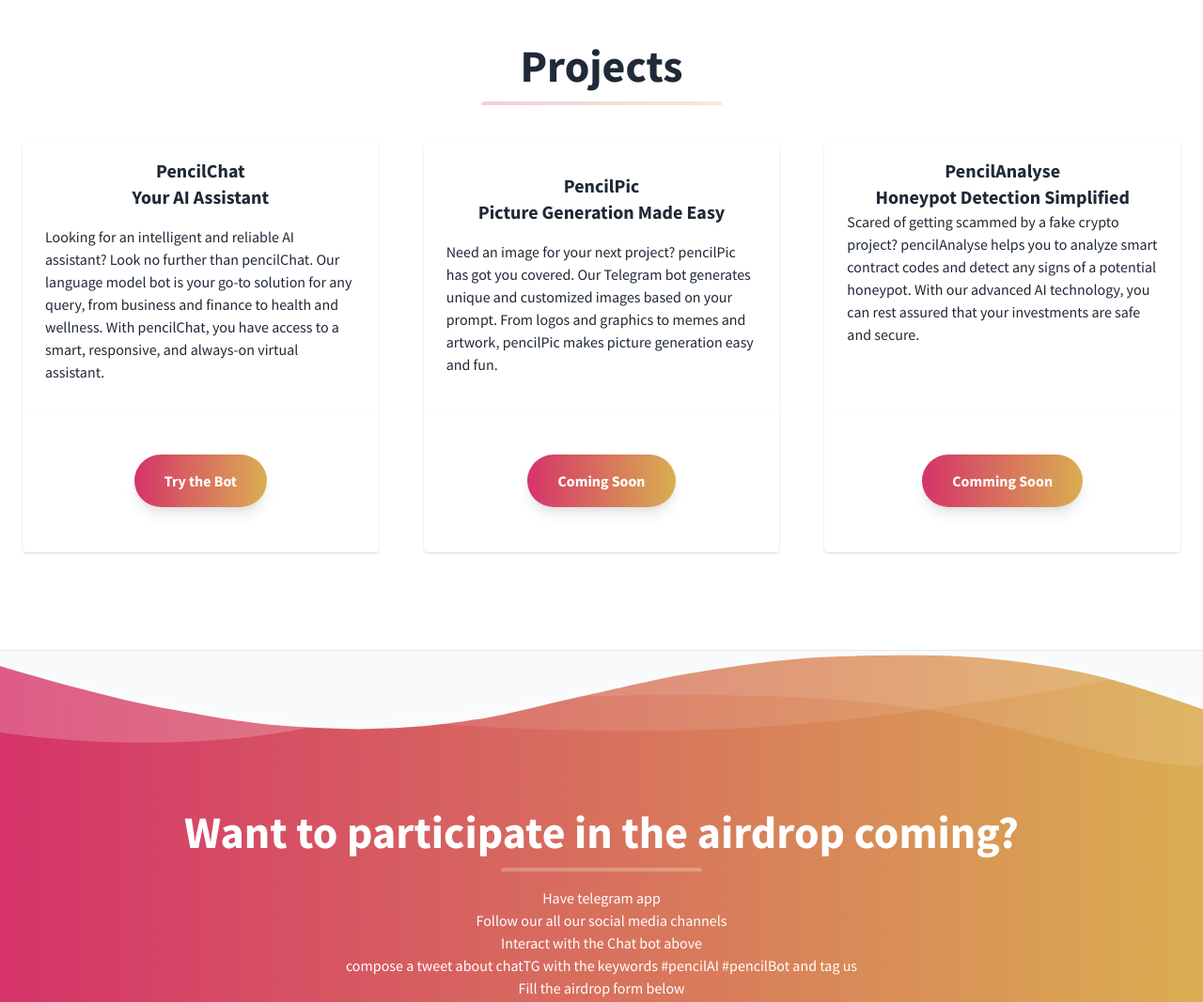
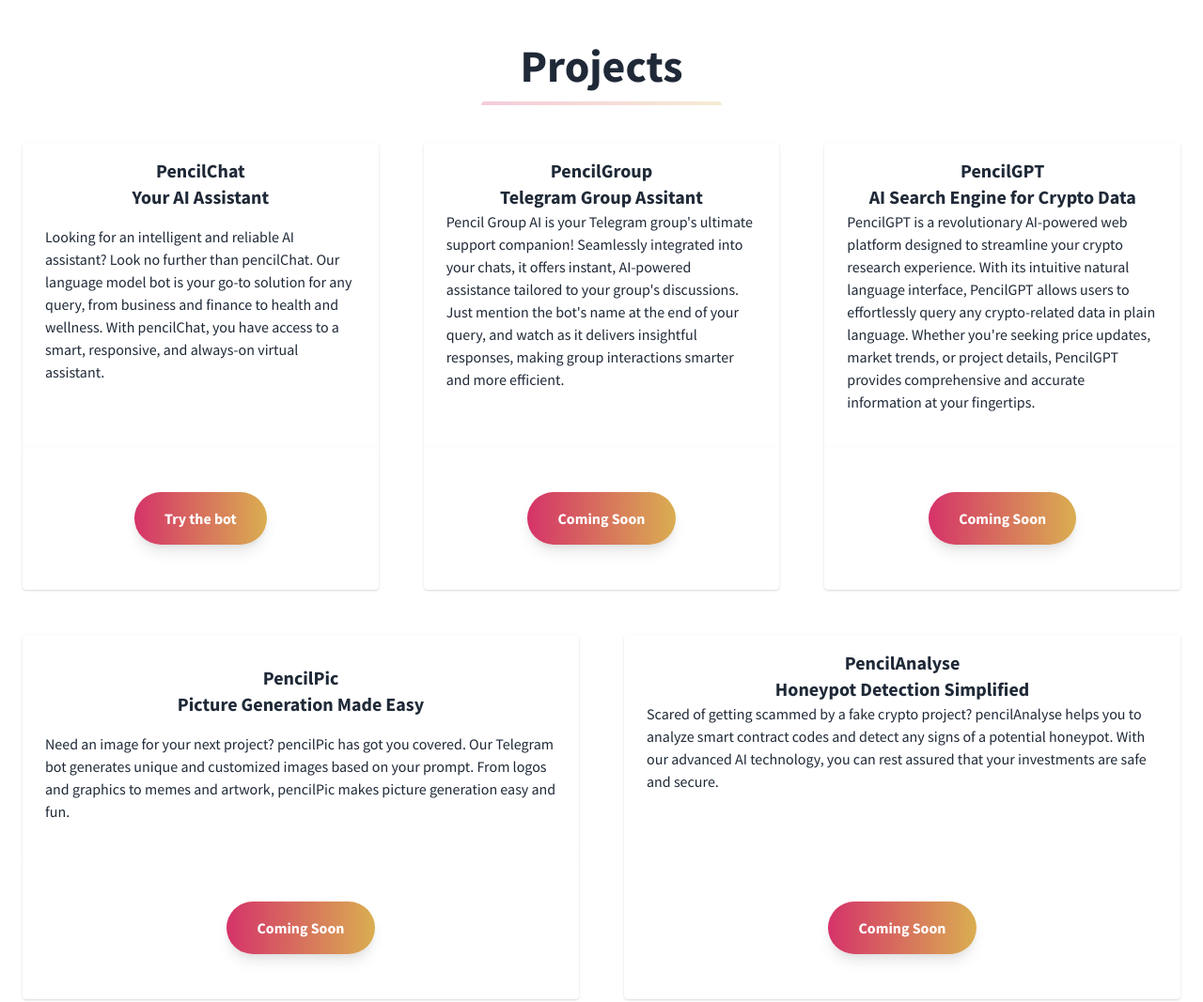
Before and after one commit to haraphat01/chatTG, a plain HTML site: page index.html in a window 1280 px wide. Shown: the part 740-1807 px from the top of the page at 94% size. Drawn offline with nearby package versions, Linux system fonts and the light colour scheme.

Commit message:
updated the homepage

```diff
--- a/index.html
+++ b/index.html
@@ -31,7 +31,7 @@
           <!--Icon from: http://www.potlabicons.com/ -->
           <img src="../pencil.jpg" class="h-8 fill-current inline" style="height: 50px; width: 50px;" />
 
-           Pencil AI
+          Pencil AI
         </a>
       </div>
       <div class="block lg:hidden pr-4">
@@ -57,7 +57,7 @@
         </ul>
         <button id="navAction"
           class="mx-auto lg:mx-0 hover:underline bg-white text-gray-800 font-bold rounded-full mt-4 lg:mt-0 py-4 px-8 shadow opacity-75 focus:outline-none focus:shadow-outline transform transition hover:scale-105 duration-300 ease-in-out">
-          Join Airdrop
+          Join Telegram Group
         </button>
       </div>
     </div>
@@ -69,12 +69,13 @@
       <!--Left Col-->
       <div class="flex flex-col w-full md:w-2/5 justify-center items-start text-center md:text-left">
         <p class="leading-normal text-2xl mb-8">
-          Welcome to the world of  Pencil AI, where Artificial Intelligence meets blockchain technology. Our platform is
-          powered by the Pencil AI token, providing seamless integration between our three products: pencilChat, pencilPic, and
+          Welcome to the world of Pencil AI, where Artificial Intelligence meets blockchain technology. Our platform is
+          powered by the Pencil AI token, providing seamless integration our products: pencilChat, pencilPic, and
           pencilAnalyse.
         </p>
 
-        <p class="leading-normal text-2xl mb-8">All three products are powered by the PencilAI token, a utility token that
+        <p class="leading-normal text-2xl mb-8">All products are powered by the PencilAI token, a utility token
+          that
           facilitates transactions on our platform. Join our community and experience the power of AI and
           blockchain technology with pencilAI.</p>
         <button
@@ -131,8 +132,10 @@
             </div>
 
             <p class="text-gray-800 text-base px-6 mb-5">
-              Looking for an intelligent and reliable AI assistant? Look no further than pencilChat. Our language model bot
-              is your go-to solution for any query, from business and finance to health and wellness. With pencilChat, you
+              Looking for an intelligent and reliable AI assistant? Look no further than pencilChat. Our language model
+              bot
+              is your go-to solution for any query, from business and finance to health and wellness. With pencilChat,
+              you
               have access to a smart, responsive, and always-on virtual assistant.
             </p>
           </a>
@@ -141,7 +144,61 @@
           <div class="flex items-center justify-center">
             <button
               class="mx-auto lg:mx-0 hover:underline gradient text-white font-bold rounded-full my-6 py-4 px-8 shadow-lg focus:outline-none focus:shadow-outline transform transition hover:scale-105 duration-300 ease-in-out">
-              Try the Bot
+              <a href="https://t.me/TajiriBot" target="_blank">Try the bot</a>
+
+            </button>
+          </div>
+        </div>
+      </div>
+      <div class="w-full md:w-1/3 p-6 flex flex-col flex-grow flex-shrink">
+        <div class="flex-1 bg-white rounded-t rounded-b-none overflow-hidden shadow pt-4 pb-4">
+          <a href="#" class="flex flex-wrap no-underline hover:no-underline">
+            <div class="w-full font-bold text-xl text-gray-800 px-6 text-center">
+
+              <p>PencilGroup</p>
+              <p> Telegram Group Assitant</p>
+            </div>
+
+            <p class="text-gray-800 text-base px-6 mb-5">
+              Pencil Group AI is your Telegram group's ultimate support companion! Seamlessly integrated into your
+              chats, it offers instant, AI-powered assistance tailored to your group's discussions. Just mention the
+              bot's name at the end of your query, and watch as it delivers insightful responses, making group
+              interactions smarter
+              and more efficient.
+            </p>
+          </a>
+        </div>
+        <div class="flex-none mt-auto bg-white rounded-b rounded-t-none overflow-hidden shadow p-6">
+          <div class="flex items-center justify-center">
+            <button
+              class="mx-auto lg:mx-0 hover:underline gradient text-white font-bold rounded-full my-6 py-4 px-8 shadow-lg focus:outline-none focus:shadow-outline transform transition hover:scale-105 duration-300 ease-in-out">
+              Coming Soon
+            </button>
+          </div>
+        </div>
+      </div>
+      <div class="w-full md:w-1/3 p-6 flex flex-col flex-grow flex-shrink">
+        <div class="flex-1 bg-white rounded-t rounded-b-none overflow-hidden shadow pt-4 pb-4">
+          <a href="#" class="flex flex-wrap no-underline hover:no-underline">
+            <div class="w-full font-bold text-xl text-gray-800 px-6 text-center">
+
+              <p>PencilGPT</p>
+              <p> AI Search Engine for Crypto Data</p>
+            </div>
+
+            <p class="text-gray-800 text-base px-6 mb-5">
+              PencilGPT is a revolutionary AI-powered web platform designed to streamline your crypto research
+              experience. With its intuitive natural language interface, PencilGPT allows users to effortlessly query
+              any crypto-related data in plain language. Whether you're seeking price updates, market trends, or project
+              details, PencilGPT provides comprehensive and accurate information at your fingertips.
+            </p>
+          </a>
+        </div>
+        <div class="flex-none mt-auto bg-white rounded-b rounded-t-none overflow-hidden shadow p-6">
+          <div class="flex items-center justify-center">
+            <button
+              class="mx-auto lg:mx-0 hover:underline gradient text-white font-bold rounded-full my-6 py-4 px-8 shadow-lg focus:outline-none focus:shadow-outline transform transition hover:scale-105 duration-300 ease-in-out">
+              Coming Soon
             </button>
           </div>
         </div>
@@ -181,7 +238,8 @@
             </div>
 
             <p class="text-gray-800 text-base px-6 mb-5">
-              Scared of getting scammed by a fake crypto project? pencilAnalyse helps you to analyze smart contract codes
+              Scared of getting scammed by a fake crypto project? pencilAnalyse helps you to analyze smart contract
+              codes
               and detect any signs of a potential honeypot. With our advanced AI technology, you can rest assured that
               your investments are safe and secure.
             </p>
@@ -191,7 +249,7 @@
           <div class="flex items-center justify-center">
             <button
               class="mx-auto lg:mx-0 hover:underline gradient text-white font-bold rounded-full my-6 py-4 px-8 shadow-lg focus:outline-none focus:shadow-outline transform transition hover:scale-105 duration-300 ease-in-out">
-              Comming Soon
+              Coming Soon
             </button>
           </div>
         </div>
@@ -242,7 +300,7 @@
     </ul>
     </p>
     <button
-      class="mx-auto lg:mx-0 hover:underline bg-white text-gray-800 font-bold rounded-full my-6 py-4 px-8 shadow-lg focus:outline-none focus:shadow-outline transform transition hover:scale-105 duration-300 ease-in-out" >
+      class="mx-auto lg:mx-0 hover:underline bg-white text-gray-800 font-bold rounded-full my-6 py-4 px-8 shadow-lg focus:outline-none focus:shadow-outline transform transition hover:scale-105 duration-300 ease-in-out">
       Submit your wallet
     </button>
   </section>
@@ -274,10 +332,12 @@
           <ul class="list-reset mb-6">
 
             <li class="mt-2 inline-block mr-2 md:block md:mr-0">
-              <a href="https://t.me/pencilAI" class="no-underline hover:underline text-gray-800 hover:text-pink-500">Telegram</a>
+              <a href="https://t.me/pencilAI"
+                class="no-underline hover:underline text-gray-800 hover:text-pink-500">Telegram</a>
             </li>
             <li class="mt-2 inline-block mr-2 md:block md:mr-0">
-              <a href="https://twitter.com/pencil__ai" class="no-underline hover:underline text-gray-800 hover:text-pink-500">Twitter</a>
+              <a href="https://twitter.com/pencilAiToken"
+                class="no-underline hover:underline text-gray-800 hover:text-pink-500">Twitter</a>
             </li>
           </ul>
         </div>
```
